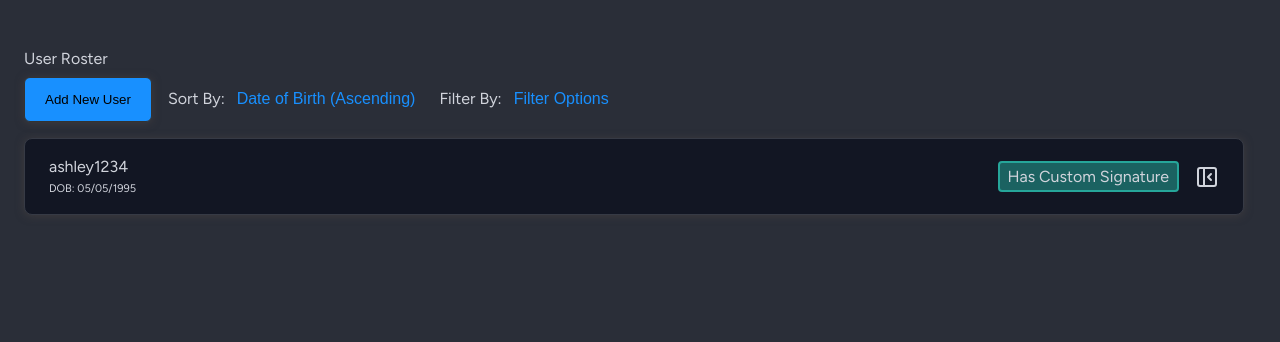
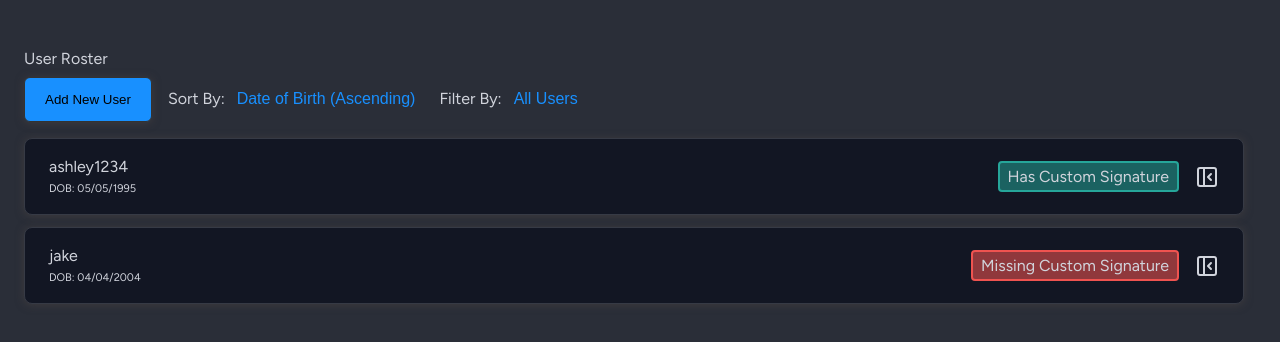
Before and after one commit to jabarbush/react-crud-project, a React (Create React App) app: page / in a window 1280 px wide. Shown: the top 342 px of the page. Built offline with nearby package versions, Linux system fonts and the light colour scheme; data requests are answered from the project's data file.

Commit message:
Filter OR sort dropdown to be visiable, tests

```diff
--- a/db.json
+++ b/db.json
@@ -10,6 +10,14 @@
         "pin": "123123",
         "fontStyle": "Dancing Script"
       }
+    },
+    {
+      "id": 6,
+      "name": "jake",
+      "dob": "04/04/2004",
+      "phone": "1231231231",
+      "email": "jab@gmail.com",
+      "signature": null
     }
   ]
 }
--- a/src/App.css
+++ b/src/App.css
@@ -57,7 +57,12 @@
   background: #121623;
   position: absolute;
   z-index: 99;
-  right: 12rem;
+  right: 10rem;
+}
+
+.filter-options {
+  width: 17rem;
+  left: 19rem;
 }
 
 .sort-option, .filter-option {
--- a/src/components/ListUsers.tsx
+++ b/src/components/ListUsers.tsx
@@ -2,10 +2,10 @@ import React from "react";
 import ListProps from "../interfaces/ListProps";
 import { ReactComponent as PanelLeftClose } from "../assets/panel-left-close.svg";
 
-const List: React.FC<ListProps> = ({ userList, setUserList, selectedUser, onUserClick }) => {
+const List: React.FC<ListProps> = ({ userList, selectedUser, onUserClick }) => {
   return (
     <div data-testid="list-component">
-      <div className="list-container">
+      <div className="list-container" data-testid="user-item">
         {userList.map((user) => (
           <div
             key={user.id}
--- a/src/components/Toolbar.tsx
+++ b/src/components/Toolbar.tsx
@@ -38,7 +38,6 @@ const Toolbar: React.FC<ToolbarProps> = ({ userList, setUserList }) => {
         setIsPopupOpen(false);
       })
       .catch((error) => console.error(error));
-    setIsPopupOpen(false);
   };
 
   const handleSortAscending = () => {
@@ -61,16 +60,16 @@ const Toolbar: React.FC<ToolbarProps> = ({ userList, setUserList }) => {
 
   const handleToggleSort = () => {
     setIsSortOpen((prevState) => !prevState);
+    setIsFilterOpen(false);
   };
 
   const handleToggleFilter = () => {
     setIsFilterOpen((prevState) => !prevState);
+    setIsSortOpen(false);
   };
 
-  //not efficient if there's a large # of users
   const handleFilter = (option: string) => {
     setIsFilterOpen(false);
-
     fetch("http://localhost:3001/users")
       .then((response) => response.json())
       .then((data) => {
@@ -111,10 +110,10 @@ const Toolbar: React.FC<ToolbarProps> = ({ userList, setUserList }) => {
           )}
 
           <h3 className="toolbar-title">Filter By: </h3>
-          <button className="sort-button" onClick={handleToggleFilter}>Filter Options</button>
+          <button className="sort-button" onClick={handleToggleFilter}>All Users</button>
           {isFilterOpen && (
             <div className="filter-options">
-              <div className="filter-option" onClick={() => handleFilter("")}>
+              <div className="filter-option" onClick={() => handleFilter("")} data-testid="all-users">
                 All Users
               </div>
               <div className="filter-option" onClick={() => handleFilter("withSignature")}>
```
Also changed, not shown: 2 other files (tests, documents, lock files or other folders).
